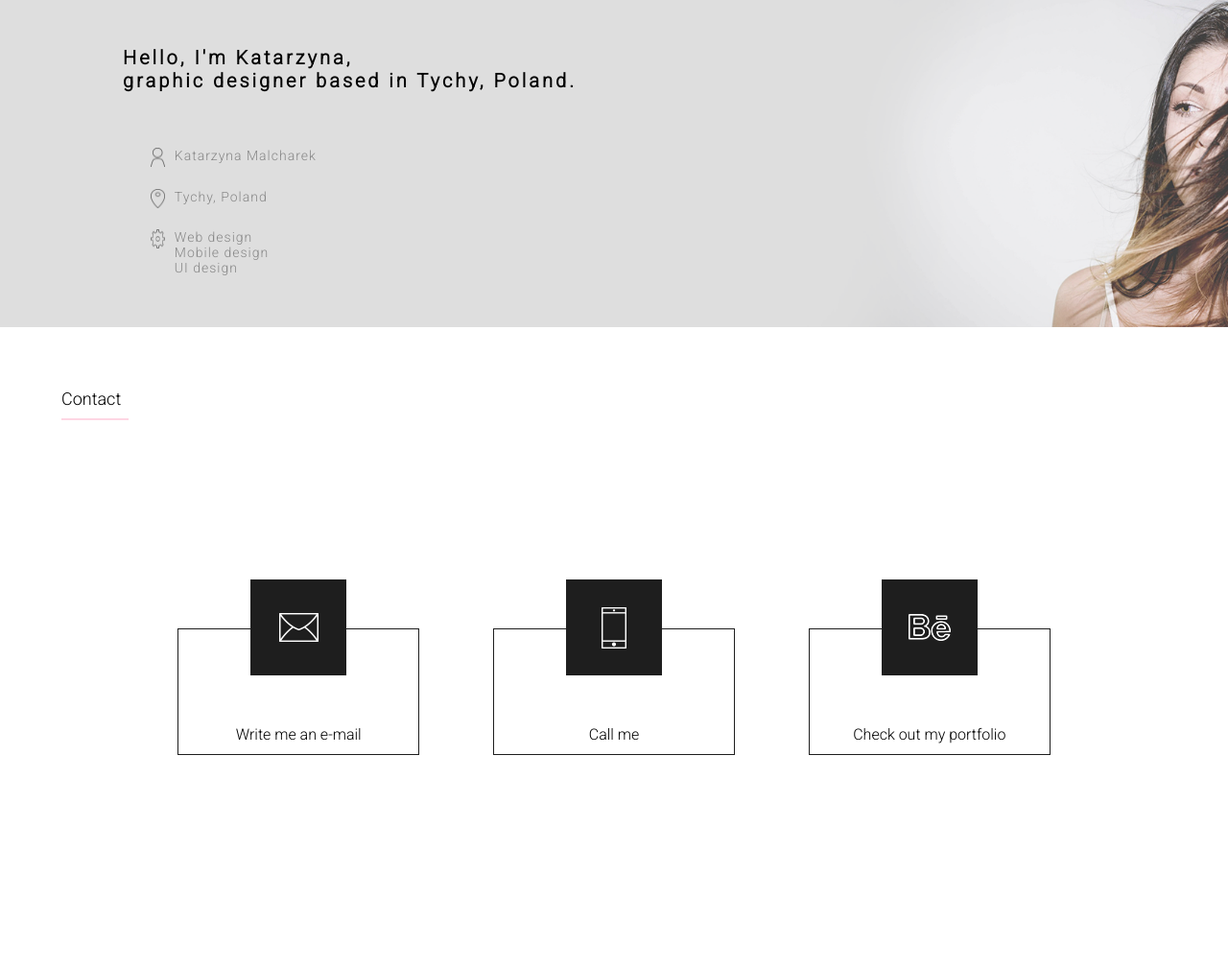
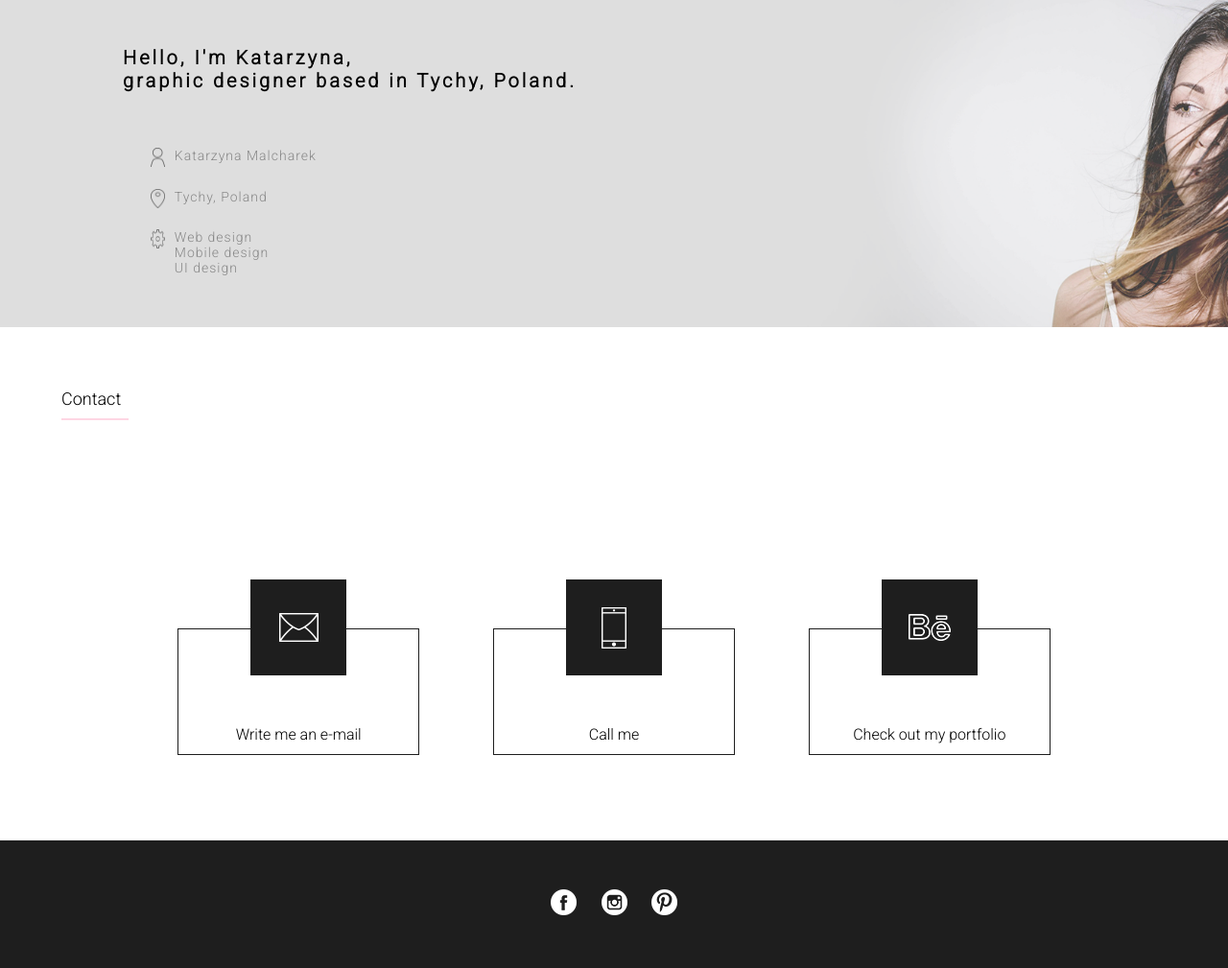
Before and after one commit to MarinMiha/Desin, a website: page index.html in a window 1280 px wide. Shown: the part 1978-2987 px from the top of the page at 96% size. Before the commit the page ends 2854 px from the top, so only its background shows below. Drawn offline with Linux system fonts and the light colour scheme; some packages are replaced by stand-ins of ours; files that its build step writes are made by us from their sources; a script that the page names is missing.

Commit message:
Footer
Adding footer.

```diff
--- a/index.html
+++ b/index.html
@@ -91,6 +91,20 @@
             </ul>
         </section>
 
+        <footer>
+            <ul>
+                <li>
+                    <img src="img/footer/facebook.png"/>
+                </li>
+                <li>
+                    <img src="img/footer/instagram.png"/>
+                </li>
+                <li>
+                    <img src="img/footer/pinterest.png"/>
+                </li>
+            </ul>
+        </footer>
+
         <script src="js/responsive.js"></script>
         <script src="dist/simpleLightbox.js"></script>
         <script src="dist/simpleLightbox.min.js"></script>
--- a/sass/_footer.scss
+++ b/sass/_footer.scss
@@ -0,0 +1,13 @@
+footer {
+    background: #1e1e1e;
+    ul {
+        display: flex;
+        justify-content: center;
+        flex-direction: row;
+        list-style: none;
+        padding: 3% 0;
+        li {
+            margin: 1%;
+        }
+    }
+}
```
Also changed, not shown: css/style.css, img/footer/facebook.png (added), img/footer/instagram.png (added), img/footer/pinterest.png (added).
